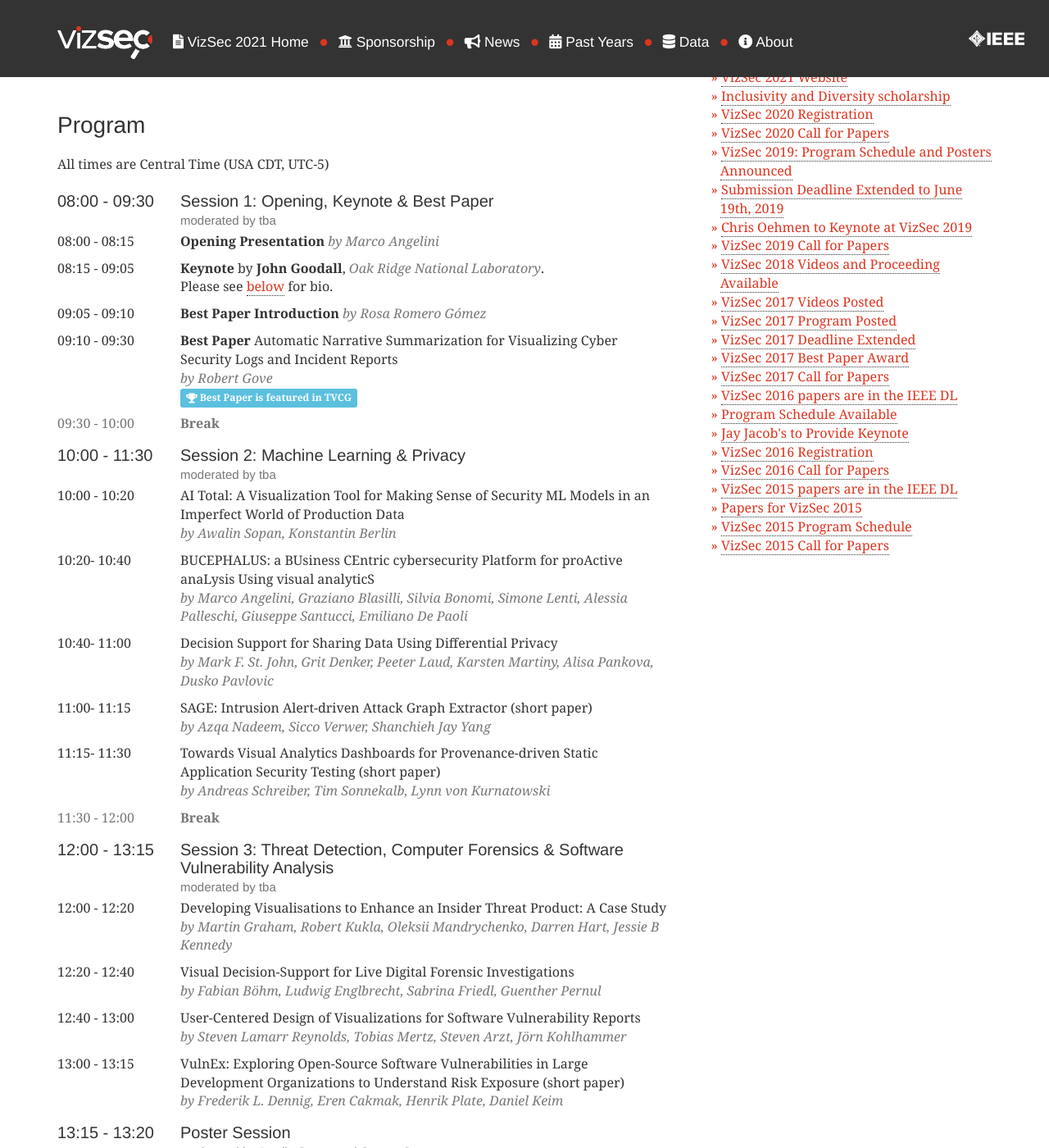
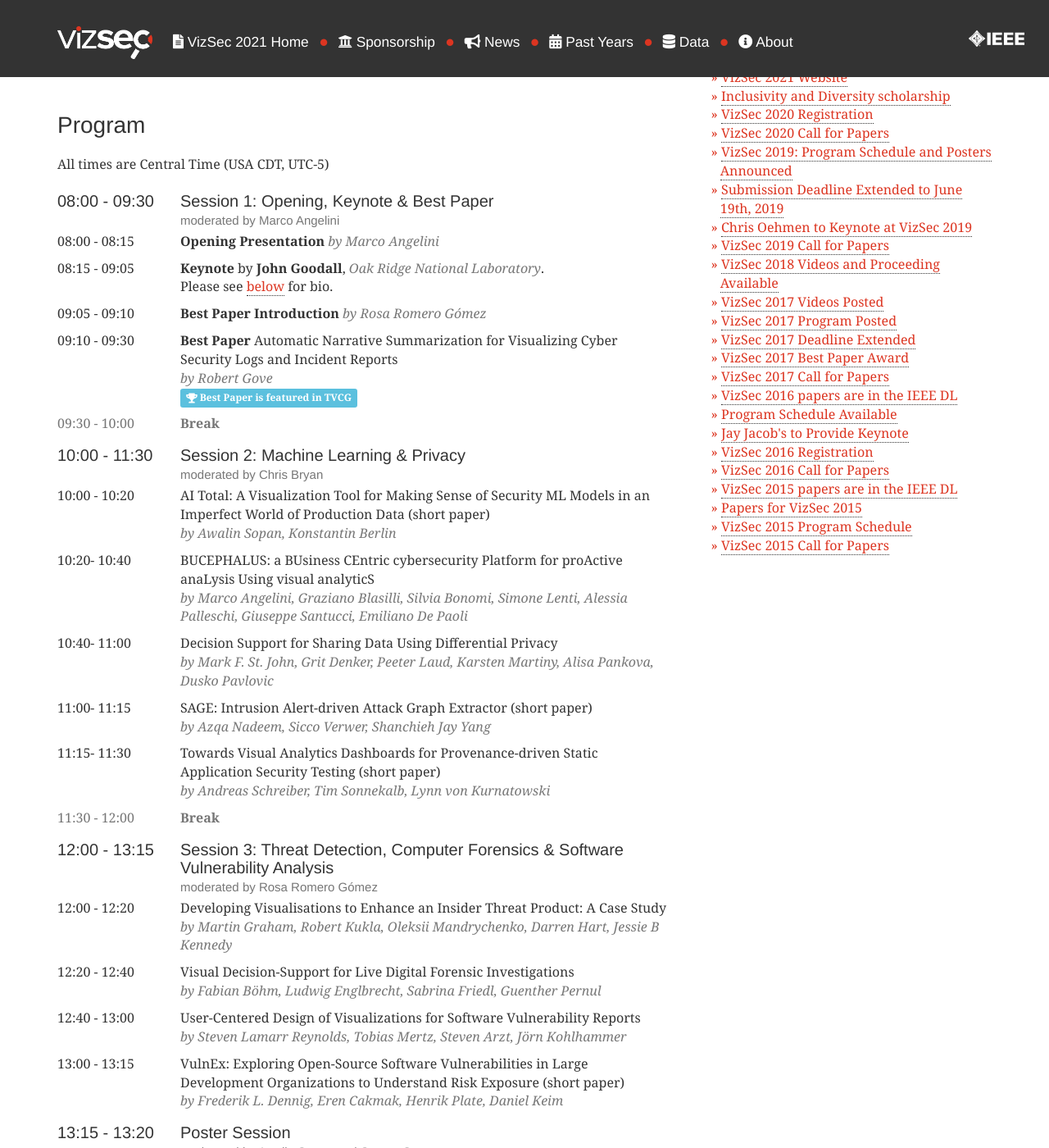
Before and after one commit to vizsec/vizsec.github.io, a Jekyll site: the page built from vizsec2021/index.html, in a window 1280 px wide and 1400 px high, scrolled down 306 px. Shown: the whole window at 82% size. Built offline with Jekyll 4.4.1, drawn with Linux system fonts in a browser that asks for light colours; nearby versions of some CDN libraries.

Commit message:
update session moderation and short paper

```diff
--- a/vizsec2021/index.html
+++ b/vizsec2021/index.html
@@ -26,7 +26,7 @@ custom_css: cfp_sidebar
 
     <div id="session1" class="col-md-12">
         <div class="row"><strong><h4> <div class="session-time">08:00 - 09:30</div>
-            <div class="session-title">Session 1: Opening, Keynote & Best Paper <br/> <small>moderated by tba</small><br/></div></h4></strong></div>
+            <div class="session-title">Session 1: Opening, Keynote & Best Paper <br/> <small>moderated by Marco Angelini</small><br/></div></h4></strong></div>
 
         <div class="row slot">
             <div class="session-time">08:00 - 08:15</div>
@@ -62,11 +62,11 @@ custom_css: cfp_sidebar
 
     <div id="session2" class="col-md-12">
         <div class="row"><h4> <div class="session-time">10:00 - 11:30</div>
-            <div class="session-title">Session 2: Machine Learning & Privacy <br/> <small>moderated by tba</small><br/></div></h4></div>
+            <div class="session-title">Session 2: Machine Learning & Privacy <br/> <small>moderated by Chris Bryan</small><br/></div></h4></div>
 
         <div class="row slot">
             <div class="session-time">10:00 - 10:20</div>
-            <div class="session-title">AI Total: A Visualization Tool for Making Sense of Security ML Models in an Imperfect World of Production Data
+            <div class="session-title">AI Total: A Visualization Tool for Making Sense of Security ML Models in an Imperfect World of Production Data (short paper)
                 </br><em class="text-muted">by Awalin Sopan, Konstantin Berlin</em>
             </div>
         </div>
@@ -107,7 +107,7 @@ custom_css: cfp_sidebar
 
     <div id="session3" class="col-md-12">
         <div class="row"><h4> <div class="session-time">12:00 - 13:15</div>
-            <div class="session-title">Session 3: Threat Detection, Computer Forensics & Software Vulnerability Analysis <br/> <small>moderated by tba</small><br/></div></h4></div>
+            <div class="session-title">Session 3: Threat Detection, Computer Forensics & Software Vulnerability Analysis <br/> <small>moderated by Rosa Romero Gómez</small><br/></div></h4></div>
 
         <div class="row slot">
             <div class="session-time">12:00 - 12:20</div>
```
